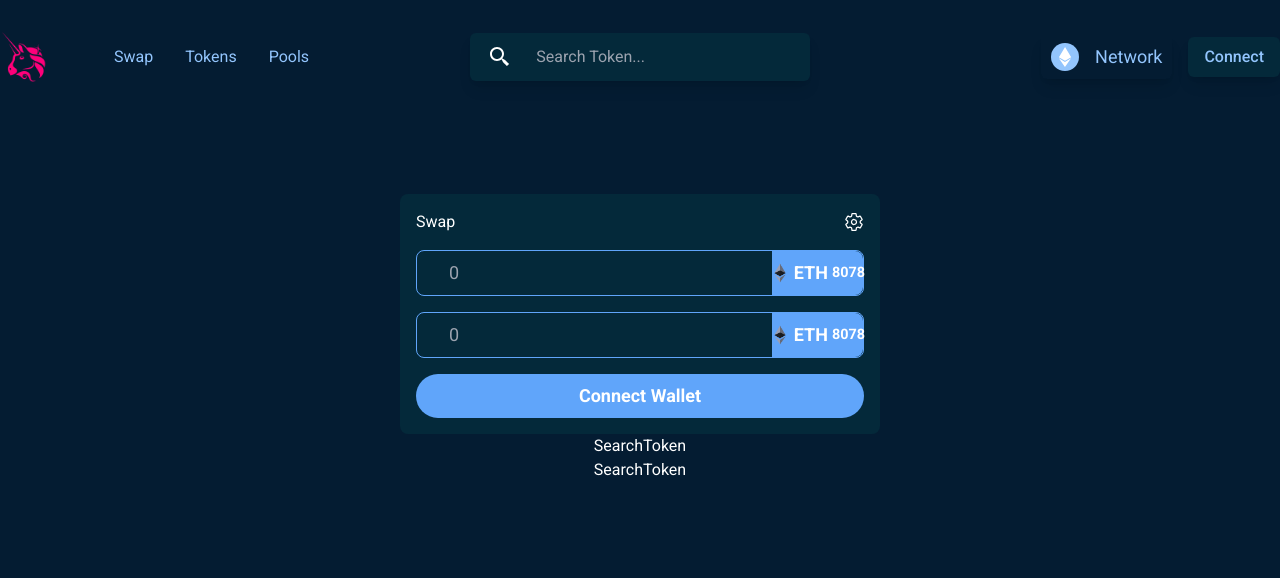
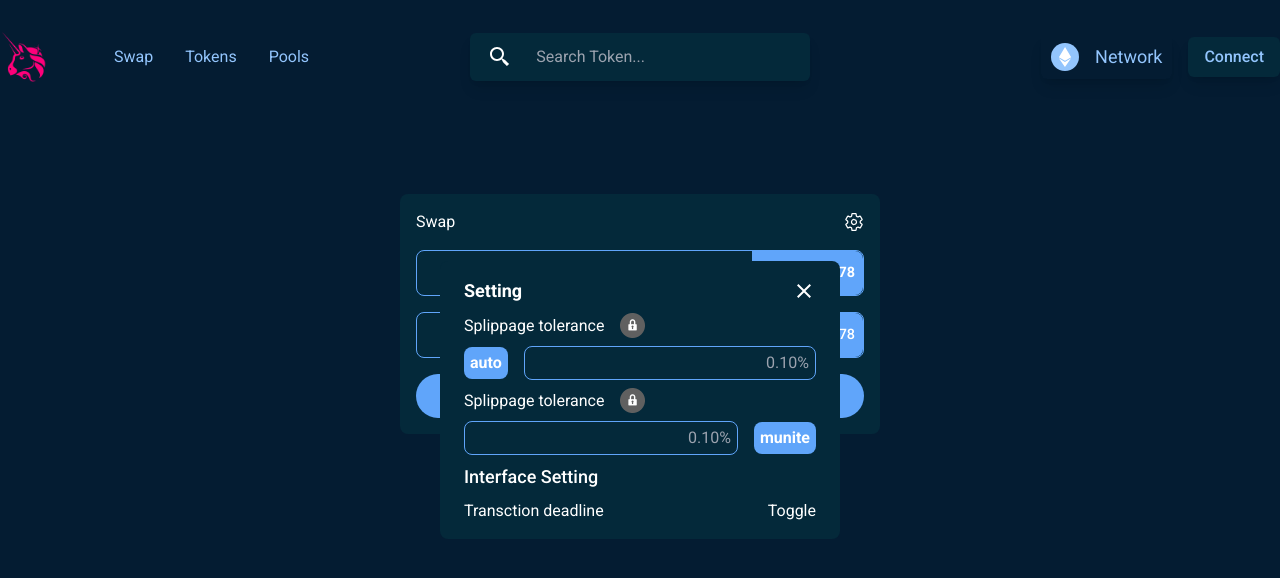
Before and after one commit to Muhindo-Galien/Unidswap, a Next.js app: page / in a window 1280 px wide. Both pictures are taken after a click on the icon 854 px from the left and 222 px from the top of the page. Shown: the top 578 px of the page. Built offline with nearby package versions, Linux system fonts and the light colour scheme.

Commit message:
Token modal added

```diff
--- a/assets/index.ts
+++ b/assets/index.ts
@@ -2,7 +2,7 @@ import ether from "./ether.png"
 // import close from "./cross.png";
 import etherlogo from "./etherlogo.png";
 // import homeicon from "./homeicon.png";
-// import lock from "./lock.png";
+import lock from "./lock.png";
 import uniswapLogo from "./uniswap-uni-icon.png"
 import loading from "./loading.gif";
 import wallet from "./wallet.png";
@@ -13,7 +13,7 @@ export default {
   // close,
   etherlogo,
   // homeicon,
-  // lock,
+  lock,
   loading,
   wallet
 };
--- a/components/HeroSection/HeroSection.tsx
+++ b/components/HeroSection/HeroSection.tsx
@@ -39,7 +39,7 @@ const HeroSection = ({accounts,tokenData}:Props) => {
         <div className='flex items-center justify-between  border border-blue-400 rounded-lg mt-4 pl-8 '>
           <input type="text"
            placeholder='0'
-           className='border-none outline-none bg-transparent text-blue-400 text-lg w-3/5  sm:w-4/5 lg:w-full'
+           className='border-none outline-none bg-transparent text-blue-400 text-lg w-3/5  sm:w-4/5 lg:w-auto'
            />
           <button onClick={()=>setOpenToken(true)} className='flex justify-center items-center gap-1
            bg-blue-400 p-2 font-semibold text-lg rounded-br-lg rounded-tr-lg'>
@@ -55,10 +55,10 @@ const HeroSection = ({accounts,tokenData}:Props) => {
         <div className='flex items-center justify-between border border-blue-400 rounded-lg mt-4 pl-8'>
           <input type="text"
            placeholder='0'
-           className='border-none outline-none bg-transparent text-blue-400 text-lg w-3/5 sm:w-4/5 lg:w-full'
+           className='border-none outline-none bg-transparent text-blue-400 text-lg w-3/5 sm:w-4/5 lg:w-auto'
            />
           <button onClick={()=>setOpenToken(true)} className='flex justify-center items-center gap-1
-           bg-blue-400 p-2 font-semibold text-lg rounded-br-lg rounded-tr-lg'>
+           bg-blue-400 p-2 font-medium text-lg rounded-br-lg rounded-tr-lg'>
             <Image
               src={tokenTwo.image || images.etherlogo} alt='ehter'
               width={20} height={20}
@@ -74,7 +74,7 @@ const HeroSection = ({accounts,tokenData}:Props) => {
           <button className='bg-blue-400 hover:bg-blue-500 border-0 outline-0 text-lg w-full py-2 mt-4 rounded-full font-semibold'>Swap</button>
         )}
       </div>
-      {openSetting &&<Token  openSetting={openSetting}/>}
+      {openSetting &&<Token  setOpenSetting={setOpenSetting}/>}
       {openSetting &&
       <SearchToken
         tokenData={tokenData}
--- a/components/Token/Token.tsx
+++ b/components/Token/Token.tsx
@@ -1,15 +1,62 @@
 import { type } from 'os'
 import React from 'react'
+import { IoMdClose } from 'react-icons/io';
+import { HiOutlineLockClosed } from 'react-icons/hi';
+import Toggle from '../Toggle/Toggle';
+import images from "../../assets/index"
+import Image from 'next/image';
 
 type Props={
-  openSetting:boolean;
+  setOpenSetting:(openSetting:boolean)=>void;
 }
 
-const Token = ({openSetting}:Props) => {
+const Token = ({setOpenSetting}:Props) => {
   return (
     <div className='fixed bg-[#04293A] bg-opacity-0
-    transform duration-300  w-screen h-screen inset-0 shadow-xl grid justify-center items-center z-50'>
+    transform duration-300  w-screen h-screen inset-0 shadow-xl grid justify-center items-center z-50 '>
+      <div className='w-11/12  m-4 px-6 py-4 rounded-lg bg-[#04293A] h-7/12 sm:w-[25rem] h-25rem'>
+          <div className='flex items-center justify-between pb-2'>
+              <h2 className='text-lg font-semibold'>Setting</h2>
+              <div className='Modal_box_img'>
+                  <IoMdClose className='text-2xl cursor-pointer' onClick={()=>setOpenSetting(false)}/>
+              </div>
+          </div>
+          <p className='flex gap-4 items-center mb-2'>
+            Splippage tolerance{""}
+            <Image src={images.lock} height={25} width={25} alt='lock'/>
+          </p>
+          <div className='flex gap-4 items-center '>
+            <button
+             className='bg-blue-400 border-none outline-none py-1
+              px-1.5 rounded-lg text-base font-semibold cursor-pointer'
+              >auto</button>
+            <input
+            className='bg-transparent border border-blue-400 text-right outline-0 w-full py-1 px-1.5 rounded-lg '
+            type="text"
+            placeholder='0.10%'/>
+          </div>
+          <p className='flex gap-4 items-center my-2'>
+            Splippage tolerance{""}
+            <Image src={images.lock}  height={25} width={25} alt='lock'/>
 
+          </p>
+          <div className='flex gap-4 items-center '>
+            <input
+            className='bg-transparent border border-blue-400 text-right outline-0 w-full py-1 px-1.5 rounded-lg '
+            type="text" placeholder='0.10%'/>
+            <button
+             className='bg-blue-400 border-none outline-none py-1
+             px-1.5 rounded-lg text-base font-semibold cursor-pointer'
+            >munite</button>
+          </div>
+          <h2 className='text-lg font-medium my-2'>Interface Setting</h2>
+          <div className='flex items-center justify-between'>
+             <p className='box_pare'>
+              Transction deadline
+             </p>
+             <Toggle/>
+          </div>
+       </div>
     </div>
   )
 }
--- a/styles/globals.css
+++ b/styles/globals.css
@@ -37,4 +37,5 @@ a{
     width: 60% !important;
 
   }
+
 }
```
Also changed, not shown: assets/lock.png (added).
